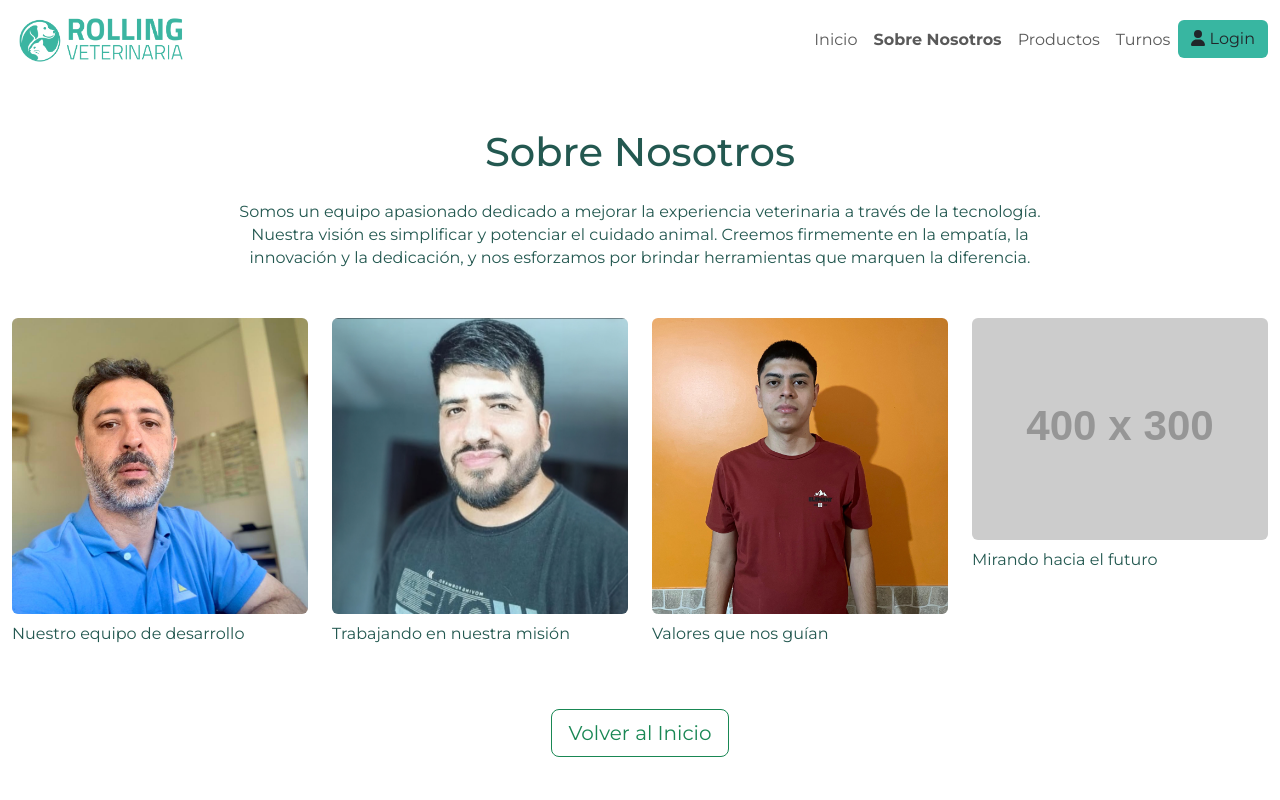
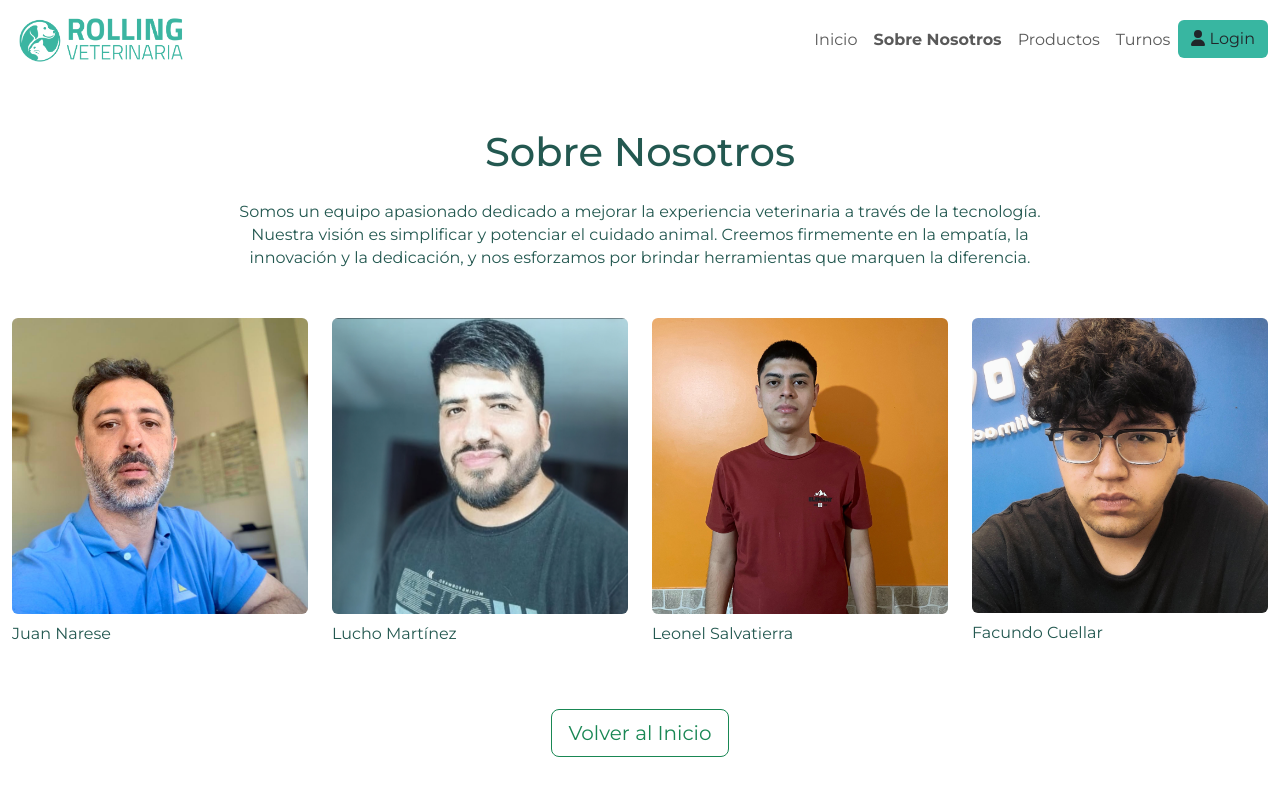
Before and after one commit to juanjonarese/rollingvet_front, a React (Vite) app: page /aboutuspage in a window 1280 px wide. Shown: the top 800 px of the page. Built offline with nearby package versions, Linux system fonts and the light colour scheme; no server answers.

Commit message:
nueva imagen en sobrenosotros

```diff
--- a/src/pages/SobreNosotros.jsx
+++ b/src/pages/SobreNosotros.jsx
@@ -4,6 +4,7 @@ import { Link } from "react-router-dom";
 import juanImage from "../assets/juan.png";
 import luchoImage from "../assets/lucho.png";
 import leonelImage from "../assets/leonel.png";
+import facuImage from "../assets/facu.jpg"
 
 const SobreNosotros = () => {
   return (
@@ -22,7 +23,6 @@ const SobreNosotros = () => {
       </Row>
 
       <Row className="image-grid justify-content-center g-4 mb-5">
-        {/* Juan */}
         <Col
           xs={12}
           sm={6}
@@ -32,11 +32,9 @@ const SobreNosotros = () => {
         >
           <div className="grid-item-image">
             <Image src={juanImage} alt="Juan" fluid rounded />
-            <p className="image-caption mt-2">Nuestro equipo de desarrollo</p>
+            <p className="image-caption mt-2">Juan Narese</p>
           </div>
         </Col>
-
-        {/* Lucho */}
         <Col
           xs={12}
           sm={6}
@@ -46,11 +44,9 @@ const SobreNosotros = () => {
         >
           <div className="grid-item-image">
             <Image src={luchoImage} alt="Lucho" fluid rounded />
-            <p className="image-caption mt-2">Trabajando en nuestra misión</p>
+            <p className="image-caption mt-2">Lucho Martínez</p>
           </div>
         </Col>
-
-        {/* Leonel */}
         <Col
           xs={12}
           sm={6}
@@ -60,10 +56,9 @@ const SobreNosotros = () => {
         >
           <div className="grid-item-image">
             <Image src={leonelImage} alt="Leonel" fluid rounded />
-            <p className="image-caption mt-2">Valores que nos guían</p>
+            <p className="image-caption mt-2">Leonel Salvatierra</p>
           </div>
         </Col>
-
         <Col
           xs={12}
           sm={6}
@@ -72,13 +67,8 @@ const SobreNosotros = () => {
           className="d-flex justify-content-center"
         >
           <div className="grid-item-image">
-            <Image
-              src="https://placehold.co/400x300/C3F8FF/FFFFFF?text=Visión"
-              alt="Nuestra visión a futuro"
-              fluid
-              rounded
-            />
-            <p className="image-caption mt-2">Mirando hacia el futuro</p>
+            <Image src={facuImage} alt="facu" fluid rounded />
+            <p className="image-caption mt-2">Facundo Cuellar</p>
           </div>
         </Col>
       </Row>
```
Also changed, not shown: src/assets/facu.jpg (added).
